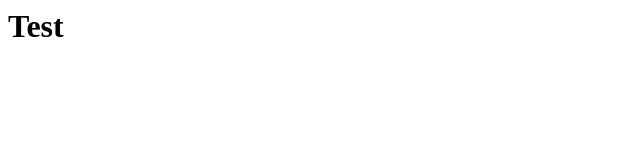
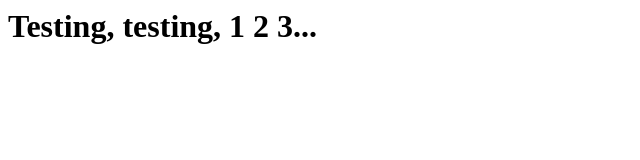
Before and after one commit to ksans01/FSW-110, a plain HTML site: page week1/selecting-elements/selecting-elements.html in a window 1280 px wide. Shown: the whole page, without its empty margins (0-640 px from the left). Drawn offline with Linux system fonts and the light colour scheme.

Commit message:
repo update

```diff
--- a/week1/intro-to-dom/Intro-to-DOM.js
+++ b/week1/intro-to-dom/Intro-to-DOM.js
@@ -1 +1 @@
-console.log("Testing, testing, 1 2 3...")
+console.log(document);
--- a/week1/selecting-elements/selecting-elements.js
+++ b/week1/selecting-elements/selecting-elements.js
@@ -1 +1 @@
-document.getElementById("idName").innerHTML = "Test";
+document.getElementById("idName").innerHTML = "Testing, testing, 1 2 3...";
```
Also changed, not shown: week1/intro-to-dom/Intro-to-DOM.html (+3 -3 lines).
